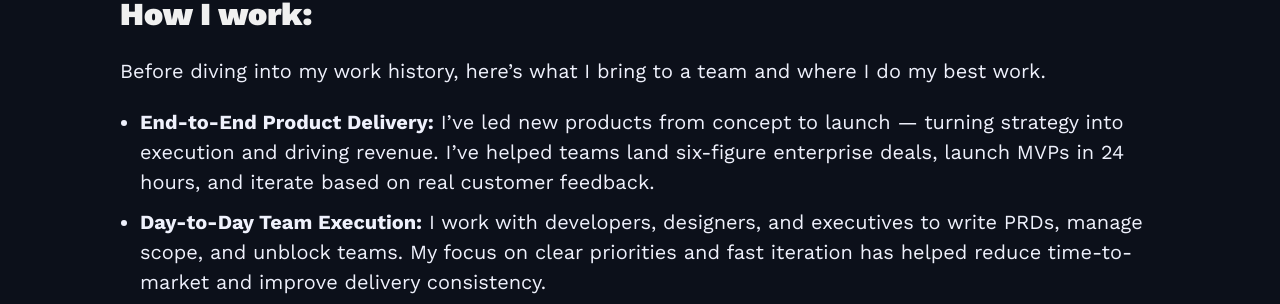
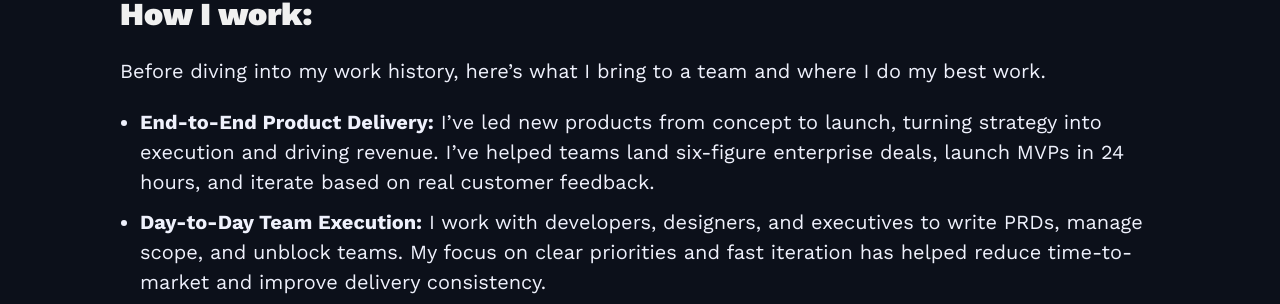
Before and after one commit to mkishi1221/mkishi1221.github.io, a Jekyll site: the page built from index.html, in a window 1280 px wide and 1400 px high, scrolled down 1221 px. Shown: the part 150-454 px from the top of the window. Built offline with Jekyll 4.4.1, drawn with Linux system fonts in a browser that asks for light colours; nearby versions of some CDN libraries; some of the changed text lies outside the part shown.

Commit message:
Update CV

```diff
--- a/_includes/cv.md
+++ b/_includes/cv.md
@@ -12,7 +12,7 @@
 
 Before diving into my work history, here’s what I bring to a team and where I do my best work.
 
-- **End-to-End Product Delivery:** I’ve led new products from concept to launch — turning strategy into execution and driving revenue. I’ve helped teams land six-figure enterprise deals, launch MVPs in 24 hours, and iterate based on real customer feedback.
+- **End-to-End Product Delivery:** I’ve led new products from concept to launch, turning strategy into execution and driving revenue. I’ve helped teams land six-figure enterprise deals, launch MVPs in 24 hours, and iterate based on real customer feedback.
 - **Day-to-Day Team Execution:** I work with developers, designers, and executives to write PRDs, manage scope, and unblock teams. My focus on clear priorities and fast iteration has helped reduce time-to-market and improve delivery consistency.
 - **Customer Management:** I’ve run demos, led onboarding, and handled enterprise support. I’m often the first line of support for resolving technical issues that impact delivery or sales opportunities.
 - **Knowledge management:** I built knowledge bases that sped up onboarding, streamlined handovers, and cut support requests through clear, accessible content.
@@ -26,7 +26,7 @@
 
 ## Product Manager (October 2023 – Current) <span class="chip">Remote</span>
 
-Amutri transforms complex CAD files into interactive 3D presentations in seconds — making CAD data accessible, shareable, and presentation-ready across entire organisations.
+Amutri transforms complex CAD files into interactive 3D presentations in seconds, making CAD data accessible, shareable, and presentation-ready across entire organisations.
 
 Here's a short video of the product:
 
```
Also changed, not shown: other parts of _includes/cv.md (+2 -2 lines).
